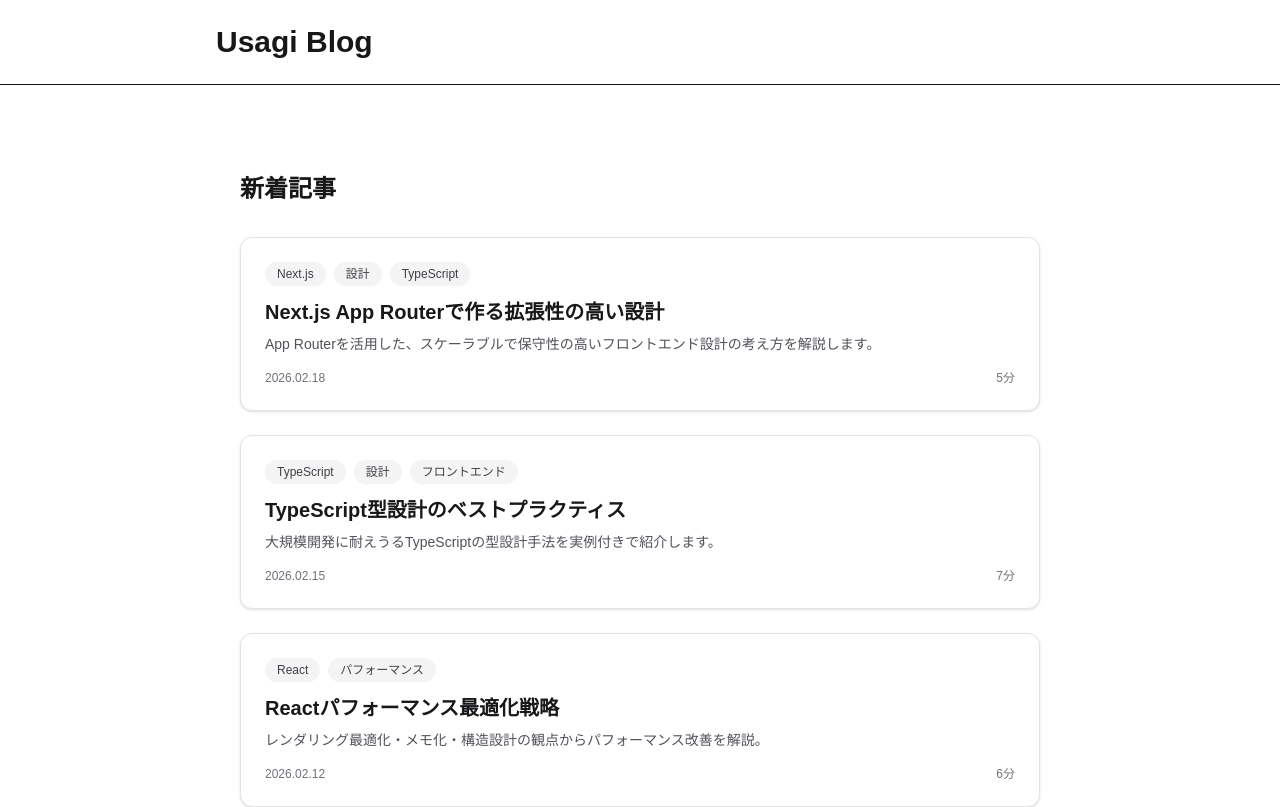
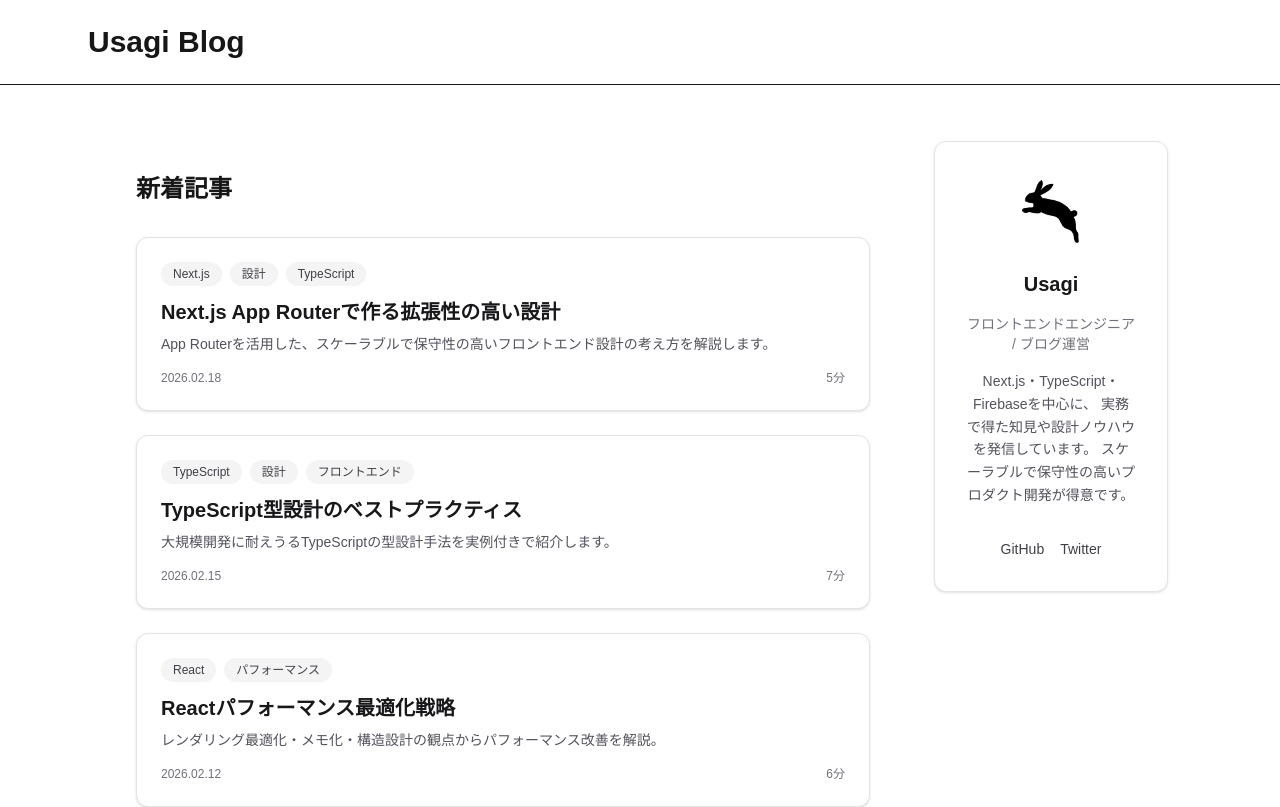
Before and after one commit to Apple-cake/next-tech-blog, a Next.js app: page / in a window 1280 px wide. Shown: the top 807 px of the page. Built offline with nearby package versions, Linux system fonts and the light colour scheme.

Commit message:
プロフカード追加、SEOやレイアウトの微調整

```diff
--- a/app/layout.tsx
+++ b/app/layout.tsx
@@ -1,25 +1,41 @@
 /**
- * Root Layout
+ * RootLayout
  *
- * Usagi Blog 全ページ共通レイアウト
- * SEOメタデータを設定
+ * - 全ページ共通レイアウト
+ * - SEOメタデータ定義
+ * - グローバルスタイル適用
  */
 
 import type { Metadata } from "next";
 import "./globals.css";
 
 export const metadata: Metadata = {
+  metadataBase: new URL("https://usagi-blog.vercel.app"),
   title: {
     default: "Usagi Blog",
     template: "%s | Usagi Blog",
   },
   description: "Tech articles and engineering insights by Usagi.",
+  alternates: {
+    canonical: "https://usagi-blog.vercel.app",
+  },
+  robots: {
+    index: true,
+    follow: true,
+  },
   openGraph: {
     title: "Usagi Blog",
     description: "Tech articles and engineering insights by Usagi.",
-    url: "https://example.com",
+    url: "https://usagi-blog.vercel.app",
     siteName: "Usagi Blog",
     type: "website",
+    images: [
+      {
+        url: "/images/avatar.png",
+        width: 1200,
+        height: 630,
+      },
+    ],
   },
 };
 
@@ -33,7 +49,7 @@ export default function RootLayout({
       <body className="bg-zinc-50 text-zinc-900">
         {/* ヘッダー */}
         <header className="border-b bg-white">
-          <div className="mx-auto max-w-4xl px-6 py-6">
+          <div className="mx-auto max-w-6xl px-6 py-6">
             <h1 className="text-3xl font-bold">
               Usagi Blog
             </h1>
@@ -41,7 +57,7 @@ export default function RootLayout({
         </header>
 
         {/* ページ内容 */}
-        <main className="mx-auto max-w-4xl px-6 py-10">
+        <main className="mx-auto max-w-6xl px-4 sm:px-6 py-6">
           {children}
         </main>
       </body>
--- a/app/page.tsx
+++ b/app/page.tsx
@@ -1,15 +1,37 @@
 /**
  * Usagi Blog トップページ
  *
- * シンプルなブログレイアウトの初期構成
+ * レスポンシブ2カラム構成
+ * PC：記事一覧 + 右サイドバー
+ * SP：縦並び（記事 → プロフィール）
  */
 
 import ArticleList from "@/components/article/ArticleList";
+import ProfileCard from "@/components/profile/ProfileCard";
 
 export default function Home() {
   return (
-    <>
-      <ArticleList />
-    </>
+    <main className="max-w-7xl mx-auto px-6 py-8">
+      <div
+        className="
+          grid
+          grid-cols-1
+          lg:grid-cols-4
+          gap-10
+        "
+      >
+        {/* 記事一覧エリア */}
+        <section className="lg:col-span-3">
+          <ArticleList />
+        </section>
+
+        {/* サイドバー */}
+        <aside className="lg:col-span-1">
+          <div className="lg:sticky lg:top-12">
+            <ProfileCard />
+          </div>
+        </aside>
+      </div>
+    </main>
   );
 }
--- a/components/article/ArticleList.tsx
+++ b/components/article/ArticleList.tsx
@@ -54,7 +54,7 @@ const articles = [
 
 export default function ArticleList() {
   return (
-    <section className="max-w-4xl mx-auto px-6 py-12">
+    <section className="max-w-4xl mx-auto sm:px-6 sm:py-8">
 
       {/* セクションタイトル */}
       <h2 className="text-2xl font-bold mb-8">
--- /dev/null
+++ b/components/profile/ProfileCard.tsx
@@ -0,0 +1,66 @@
+/**
+ * ProfileCard.tsx
+ *
+ * プロフィールカード
+ */
+
+import Image from "next/image";
+
+export default function ProfileCard() {
+  return (
+    <section className="mt-16 lg:mt-0" aria-labelledby="profile-heading">
+      <div className="w-full max-w-xs rounded-xl border border-zinc-200 bg-white p-8 shadow-sm">
+
+        {/* Avatar */}
+        <div className="flex flex-col items-center text-center space-y-4">
+          <Image
+            src="/images/avatar.png"
+            alt="プロフィール画像"
+            width={80}
+            height={80}
+            className="rounded-full mb-4"
+          />
+
+          {/* Name */}
+          <h2 id="profile-heading" className="text-xl font-semibold text-zinc-900">
+            Usagi
+          </h2>
+
+          {/* Role */}
+          <p className="text-sm text-zinc-500 mb-4">
+            フロントエンドエンジニア / ブログ運営
+          </p>
+
+          {/* Bio */}
+          <p className="text-sm text-zinc-600 leading-relaxed">
+            Next.js・TypeScript・Firebaseを中心に、
+            実務で得た知見や設計ノウハウを発信しています。
+            スケーラブルで保守性の高いプロダクト開発が得意です。
+          </p>
+
+          {/* Links */}
+          <div className="flex gap-4 mt-4">
+            <a
+              href="https://github.com/"
+              target="_blank"
+              rel="noopener noreferrer"
+              className="text-sm font-medium text-zinc-700 hover:text-zinc-900 transition-colors"
+            >
+              GitHub
+            </a>
+
+            <a
+              href="https://twitter.com/"
+              target="_blank"
+              rel="noopener noreferrer"
+              className="text-sm font-medium text-zinc-700 hover:text-zinc-900 transition-colors"
+            >
+              Twitter
+            </a>
+          </div>
+
+        </div>
+      </div>
+    </section>
+  );
+}
```
Also changed, not shown: public/images/avatar.png (added).
